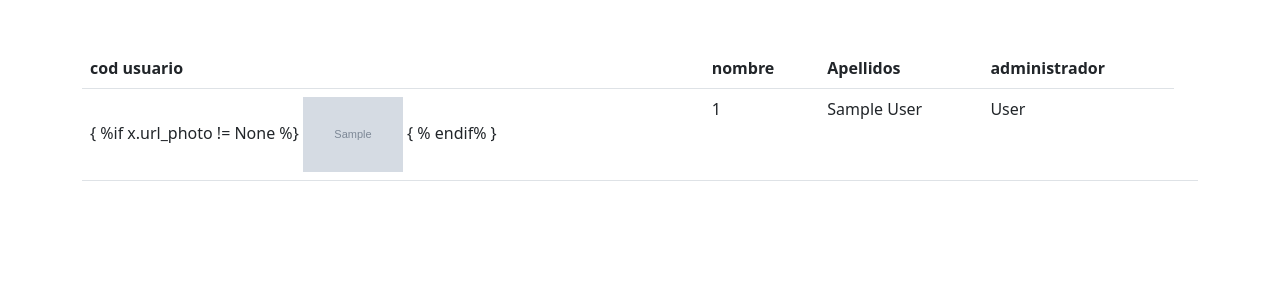
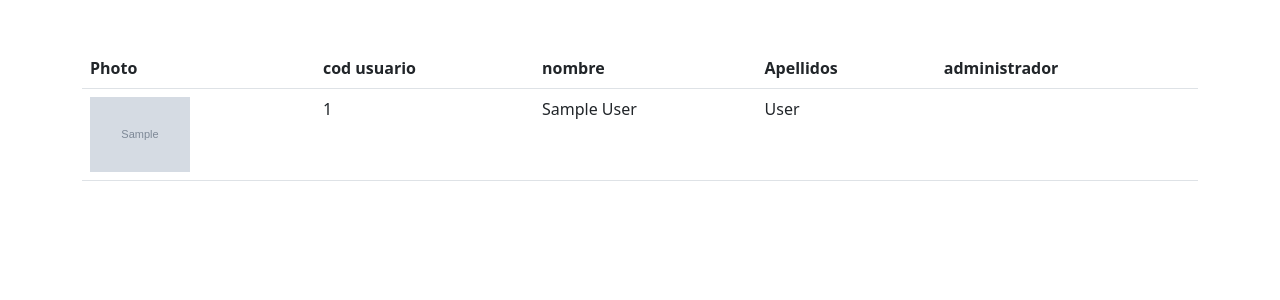
Before and after one commit to carlosgutfer/web_atletismo, a Flask app: page /view_all in a window 1280 px wide; the page is wider, and only the part inside the window is pictured. Shown: the part 106-406 px from the top of that part. Run offline with Flask 3, Linux system fonts and the light colour scheme; a user stored in the database is signed in; tables that the repository leaves empty hold one stand-in row (values such as "Sample post"); grey boxes marked "Sample" are stand-in pictures; some libraries are stand-ins or nearby versions.

Commit message:
[MOD] View problem solved

```diff
--- a/webside/templates/view_all.html
+++ b/webside/templates/view_all.html
@@ -6,6 +6,7 @@
         <table class="table " >
           <thead class="thead-light">
             <tr>
+             <th>Photo</th>
               <th>cod usuario</th>
               <th>nombre</th>
               <th>Apellidos</th>
@@ -15,13 +16,14 @@
           <tbody>
             {% for x in all_user  %}
             <tr>
-              <td>
-                { %if x.url_photo != None %}
-                <img src="{{ url_for('mostrar_imagen', nombre_archivo=x.url_photo.split('\\')[-1]) }}" alt="{{ User_register.username }}"
+                <td>
+                {% if x.url_photo != None %}
+
+                <img src="{{ url_for('mostrar_imagen', nombre_archivo=x.url_photo.split('/')[-1]) }}" alt="{{ User_register.username }}"
                   style="max-width: 100px; max-height: 100px;">
-                { % endif% }
+                {% endif %}
+                 </td>
 
-                </td>
                 <td>{{x.id}} </td>
                 <td>{{x.name}}</td>
                 <td>{{x.surname}}</td>
```
